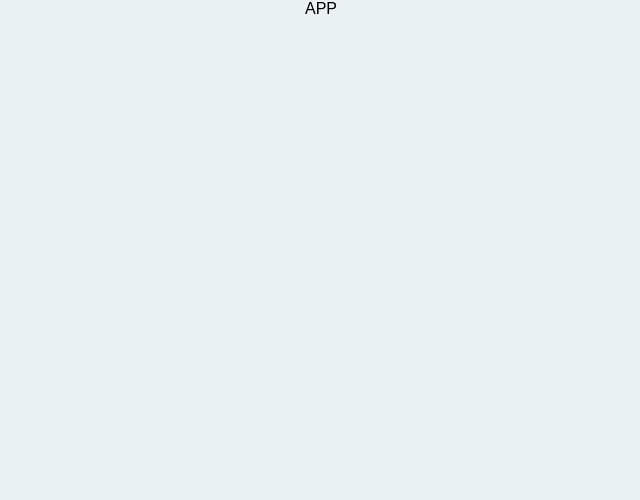
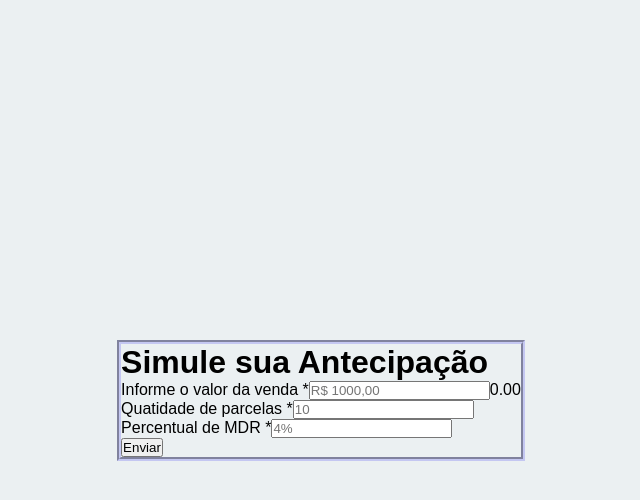
Before and after one commit to esterfrazao/antecipa-sim, a React (Create React App) app: page / in a window 1280 px wide. Shown: the top 500 px of the page, without its empty margins (319-959 px from the left). Built offline with nearby package versions, Linux system fonts and the light colour scheme; a web font is replaced by a local one.

Commit message:
feat: add formating to amount input

```diff
--- a/src/App.css
+++ b/src/App.css
@@ -3,6 +3,12 @@
   display: flex;
   align-items: center;
   justify-content: center;
+  width: 70%;
+  height: 85%;
+}
+
+.calculator {
+  border: 4px groove var(--primary-shadow);
 }
 
 @media (prefers-reduced-motion: no-preference) {
--- a/src/App.jsx
+++ b/src/App.jsx
@@ -1,7 +1,17 @@
 import "./App.css";
+import Form from "./components/Form";
 
 const App = () => {
-  return <div className="app">APP</div>;
+
+  return (
+    <div className="app">
+      <main className="calculator">
+        <h1>Simule sua Antecipação</h1>
+        <Form />
+      </main>
+      <aside className="results"></aside>
+    </div>
+  );
 };
 
 export default App;
--- /dev/null
+++ b/src/components/Form/index.jsx
@@ -0,0 +1,67 @@
+import { useForm } from "react-hook-form";
+import { yupResolver } from "@hookform/resolvers/yup";
+import { useState } from "react";
+import { inputCurrencyFormatter } from "../../utils/formatters";
+import antecipationSchema from "../../utils/schemas/antecipationSchema";
+
+const Form = () => {
+  const [valueInput, setValueInput] = useState("0.00");
+  const [installmentsInput, setInstallmentsInput] = useState("");
+  const [mdrInput, setMdrInput] = useState("");
+  const {
+    handleSubmit,
+    register,
+    formState: { errors },
+  } = useForm({
+    resolver: yupResolver(antecipationSchema),
+  });
+
+  const fields = [
+    {
+      title: "Quatidade de parcelas *",
+      name: "installments",
+      type: "number",
+      placeholder: "10",
+    },
+    {
+      title: "Percentual de MDR *",
+      name: "mdr",
+      type: "number",
+      placeholder: "4%",
+    },
+  ];
+  const onSubmit = (data) => console.log(data);
+
+  return (
+    <form onSubmit={handleSubmit(onSubmit)}>
+      <div>
+        <label>Informe o valor da venda *</label>
+        <input
+          type="text"
+          placeholder="R$ 1000,00"
+          {...register("amount")}
+          onChange={(e) => {
+            inputCurrencyFormatter(e.target.value, setValueInput);
+          }}
+        />
+        <span className="displayValue">{valueInput}</span>
+        <span className="error-message">{errors["value"]?.message}</span>
+      </div>
+      {fields?.map((input, i) => (
+        <div key={i}>
+          <label>{input.title}</label>
+          <input
+            type={input.type}
+            placeholder={input.placeholder}
+            {...register(input.name)}
+            onChange={() => console.log("mudou")}
+          />
+          <span>{errors[input.name]?.message}</span>
+        </div>
+      ))}
+      <button type="submit">Enviar</button>
+    </form>
+  );
+};
+
+export default Form;
--- a/src/index.css
+++ b/src/index.css
@@ -12,6 +12,16 @@ body {
   -webkit-font-smoothing: antialiased;
   -moz-osx-font-smoothing: grayscale;
   background-color: var(--white);
+  width: 100vw;
+  height: 100vh;
+}
+
+#root {
+  width: 100%;
+  height: 100%;
+  display: flex;
+  justify-content: center;
+  align-items: center;
 }
 
 code {
--- /dev/null
+++ b/src/utils/formatters.js
@@ -0,0 +1,17 @@
+export const currencyFormatter = new Intl.NumberFormat("pt-BR", {
+  style: "currency",
+  currency: "BRL",
+});
+
+export const inputCurrencyFormatter = (value, setValue) => {
+  if (value.length > 2) {
+    value = value.slice(0, -2) + "." + value.slice(-2);
+  } else if (value.length === 2) {
+    value = "0." + value;
+  } else {
+    value = "0.0" + value;
+  }
+  const number = Number(value);
+
+  setValue(currencyFormatter.format(number));
+};
--- /dev/null
+++ b/src/utils/schemas/antecipationSchema.js
@@ -0,0 +1,12 @@
+import * as yup from "yup";
+
+export default yup.object().shape({
+  amount: yup
+    .string()
+    .required("required")
+    .transform((value) =>
+      console.log(Number(value.slice(0, -2) + "." + value.slice(-2)))
+    ),
+  installments: yup.string(),
+  mdr: yup.string(),
+});
```
Also changed, not shown: src/components/Form/style.css (added).
